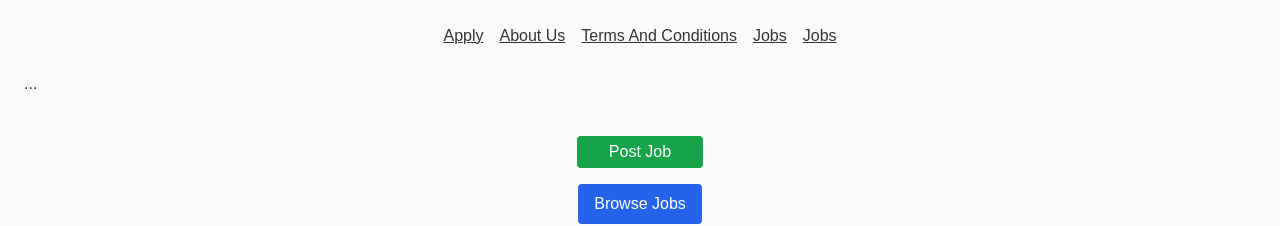
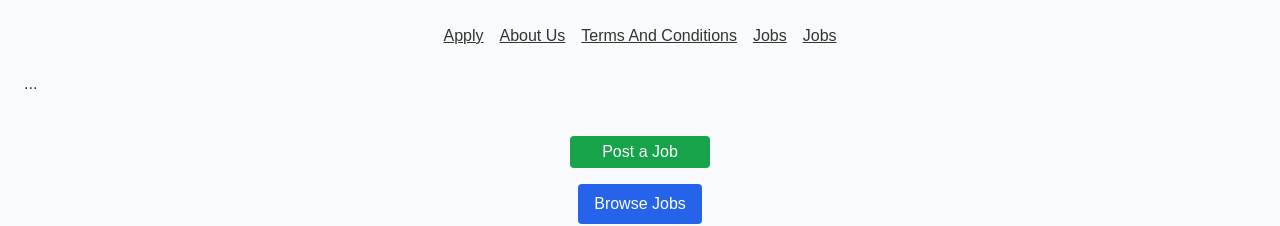
Before and after one commit to Xtosea/JobLink, a React (Create React App) app: page /#/ in a window 1280 px wide. Shown: the top 226 px of the page. Built offline with nearby package versions, Linux system fonts and the light colour scheme.

Commit message:
Update ApplicantForm.jsx

```diff
--- a/src/pages/ApplicantForm.jsx
+++ b/src/pages/ApplicantForm.jsx
@@ -167,10 +167,11 @@ export default function ApplicantForm() {
   return (
   <div>
 
+       {/* 🔵 post Job Button */}
 <div className="flex justify-center mb-4">
   <Link to="/post-job">
   <button className="bg-green-600 text-white px-8 py-1 rounded">
-    Post Job
+    Post a Job
   </button>
 </Link>
 </div>
```
